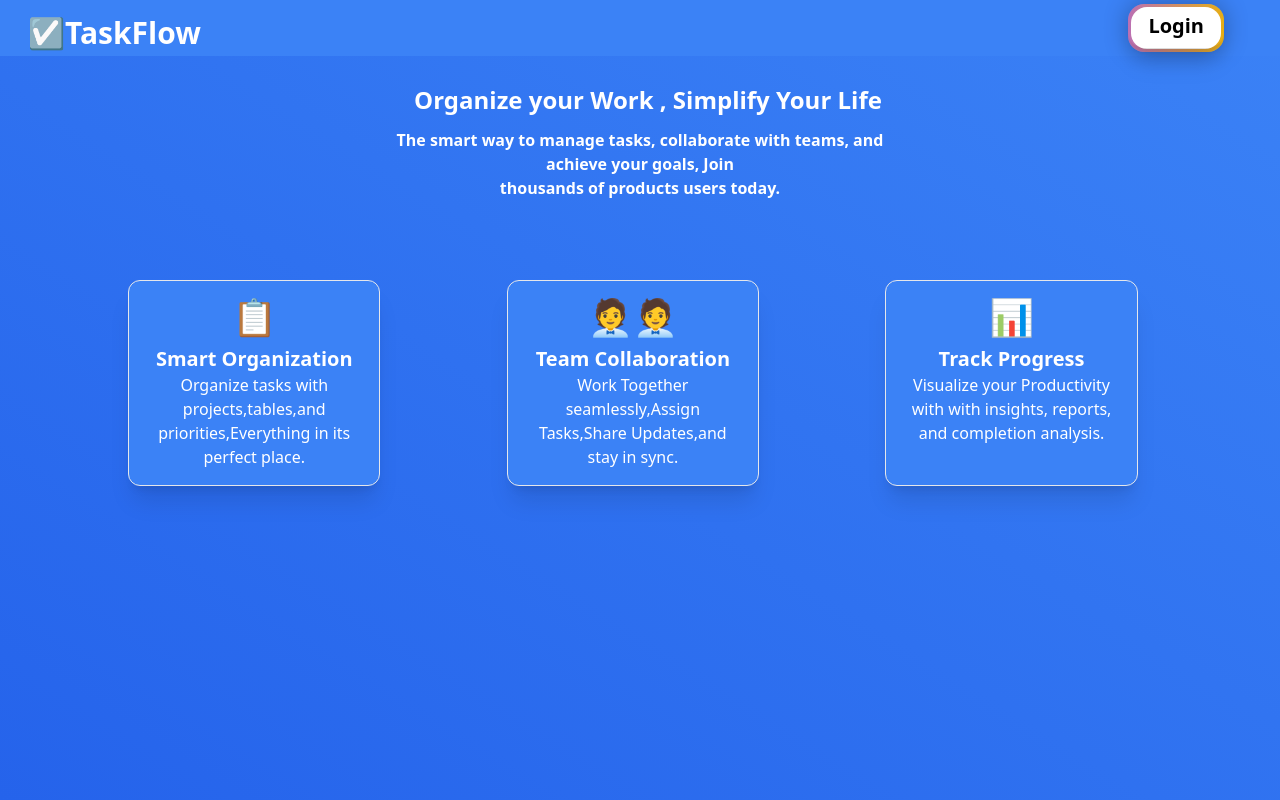
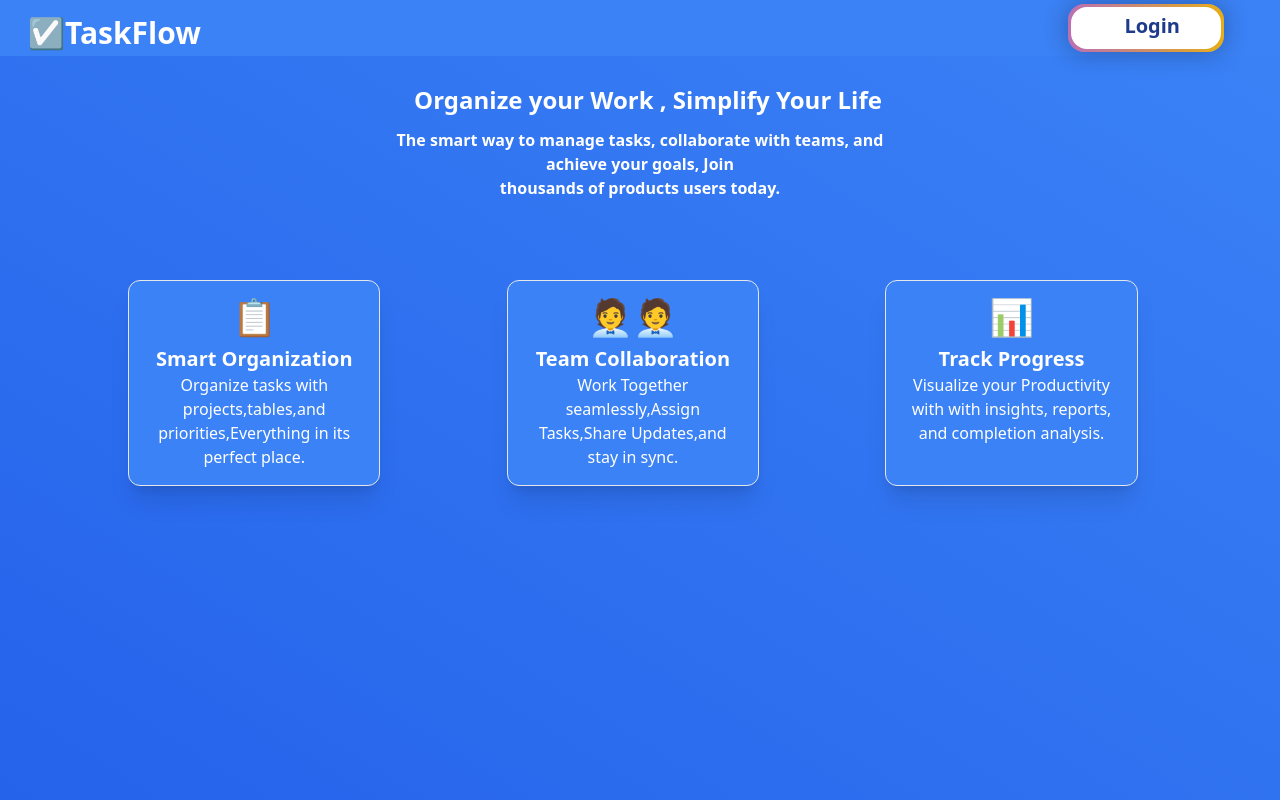
Before and after one commit to tech-blackboard/deployable-full-stack-app, a React (Create React App) app: page / in a window 1280 px wide. Built offline with nearby package versions, Linux system fonts and the light colour scheme.

Commit message:
implement animation gradient move in my home page for login button and set the profile in the nav bar

```diff
--- a/src/features/HeaderComponent.tsx
+++ b/src/features/HeaderComponent.tsx
@@ -23,7 +23,7 @@ interface HeaderProps {
 
 
 export default function HeaderComponent({ OtpLogin,Login, SignUp, Dashboard, Projects, Analytics, Profile, Logout, EditTask, HomePage,sittings, TaskListview, Boardview, className ,ErrorLoadingStates}: HeaderProps) {
-    const Headerclass = `hover:shadow-xl hover:px-5 hover:border  py-2 rounded-xl px-3 text-white font-semibold w-full md:w-1/2 lg:w-2/3 ${className}`;
+    const Headerclass = `  py-2 rounded-xl px-3 font-semibold w-full md:w-1/2 lg:w-2/3 ${className}`;
     return (
         <div>
             <nav className='flex flex-col md:flex-row gap-2  ml-9  '>
--- a/src/features/HomePage.tsx
+++ b/src/features/HomePage.tsx
@@ -11,7 +11,7 @@ export default function HomePage() {
         <h3 className="text-3xl ml-4 mt-3 animate-bounce" >☑️TaskFlow</h3>
 
         {/* <HeaderComponent Login="Login" className='rounded-xl border hover:border-2 hover:rounded-xm hover:shadow-xl  bg-transparent shadow-xl mr-11 text-center w-full p-2  ' /> */}
-        <div className="relative inline-block mr-11">
+        <div className="relative inline-block md:mr-11">
 
           {/* Animated Gradient Border */}
           <div className="
@@ -25,21 +25,21 @@ export default function HomePage() {
         shadow-[0_0_25px_rgba(0,0,0,0.3)]
 
       ">
-            <div className="h-full w-full  rounded-2xl bg-white "></div>
+            <div className="h-full w-full mr-9 rounded-2xl bg-white "></div>
           </div>
 
           {/* Button Content */}
-          <button className="
+          <HeaderComponent Login="Login" className="
         relative
-        text-black
+       pr-11
+
       px-5 py-2
-        rounded-2xl
+
         font-semibold
-        shadow-xl
+       text-blue-900
 
-      ">
-            Login
-          </button>
+      " />
+
 
         </div>
         {/* <HeaderComponent Login="Login" className=' text-base rounded-xm border hover:bg-gradient-to-b
```
